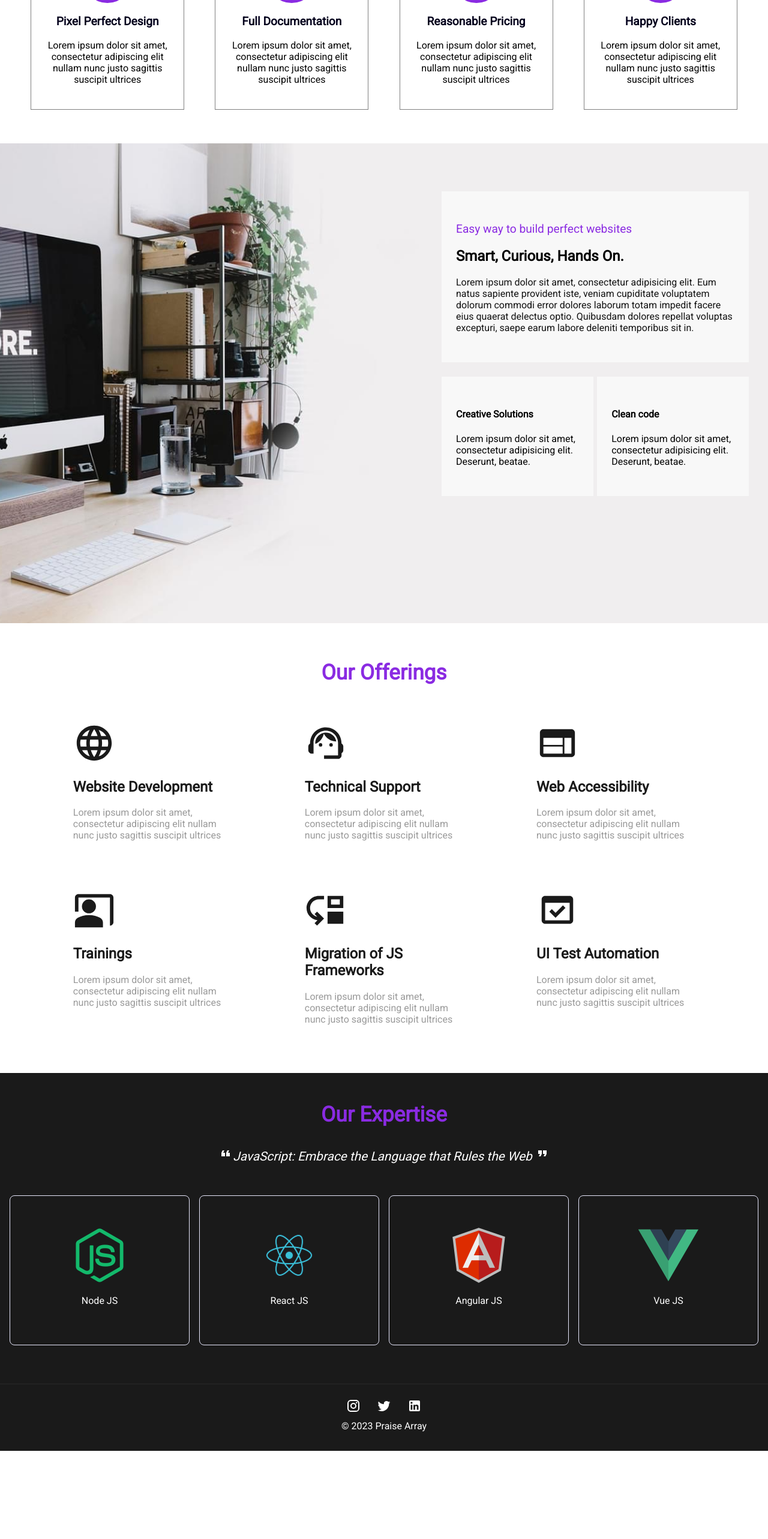
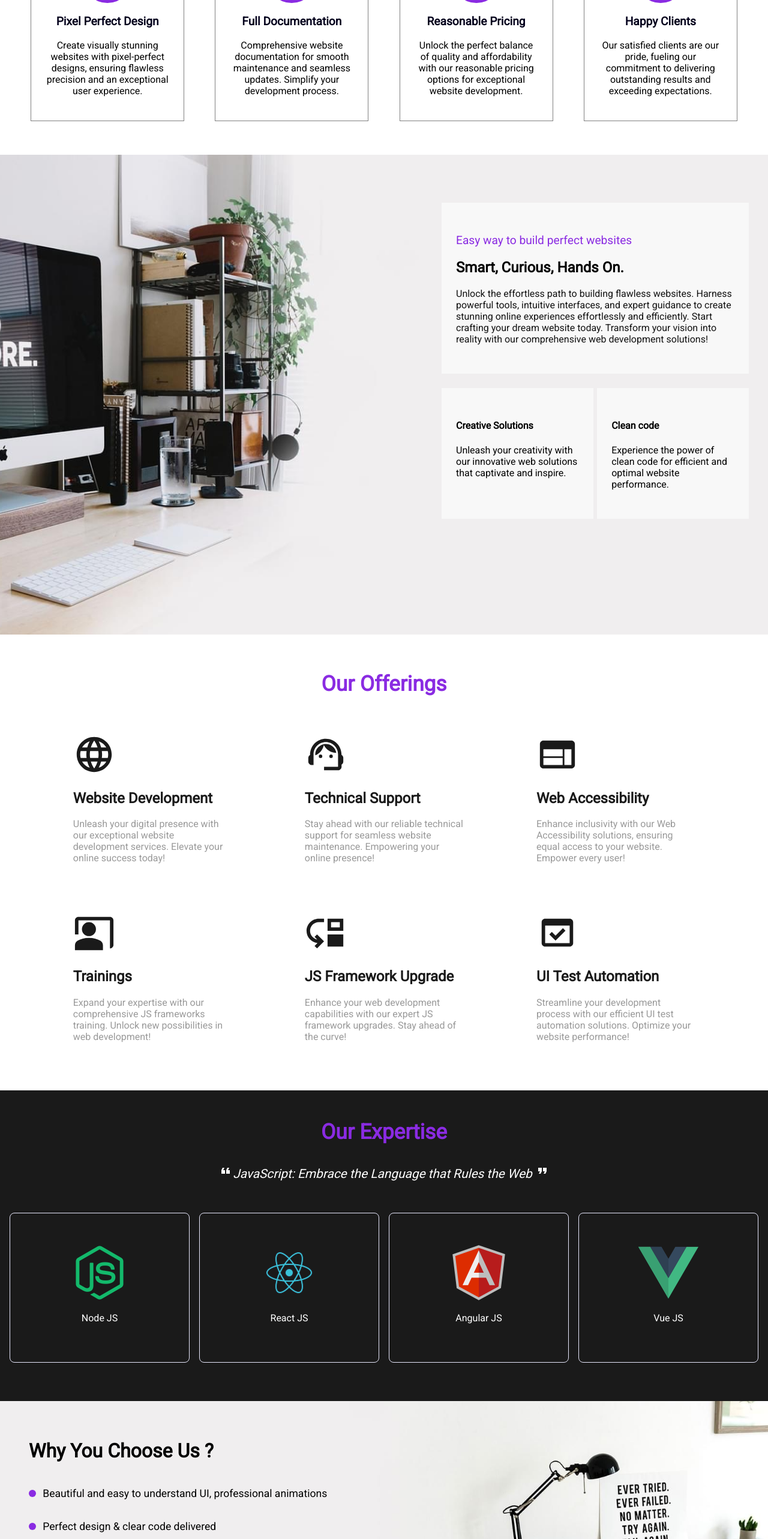
Before and after one commit to Praisearray/reactapp, a React (Create React App) app: page / in a window 1280 px wide. Shown: the part 871-3437 px from the top of the page at 60% size. Before the commit the page ends 3290 px from the top, so only its background shows below. Built offline with nearby package versions, Linux system fonts and the light colour scheme.

Commit message:
Added Why Choose Us Section

```diff
--- a/src/components/DiscussProjectModal/DiscussProjectModal.scss
+++ b/src/components/DiscussProjectModal/DiscussProjectModal.scss
@@ -13,8 +13,9 @@
   display: flex;
   justify-content: space-between;
   align-items: center;
+  flex-direction: column;
   input {
-    width: 45%;
+    width: 100%;
   }
 }
 .modal-field {
@@ -44,7 +45,7 @@ select {
 }
 .modal-footer {
   display: flex;
-  justify-content: flex-end;
+  justify-content: space-around;
   align-items: center;
   padding: 2rem;
 }
@@ -55,7 +56,7 @@ select {
   padding: 0.7rem 2rem;
   cursor: pointer;
   border-radius: 5px;
-  margin-left: 1.5rem;
+  margin-left: 0;
 }
 .cancel-btn {
   background-color: #8f8c8c;
@@ -69,3 +70,18 @@ select {
     background-color: #5e0fa7;
   }
 }
+
+@media screen and (min-width: 768px) {
+  .inline-field {
+    flex-direction: row;
+    input {
+      width: 45%;
+    }
+  }
+  .modal-footer {
+    justify-content: flex-end;
+  }
+  .modal-btn {
+    margin-left: 1.5rem;
+  }
+}
--- a/src/components/HomePage/HomePage.jsx
+++ b/src/components/HomePage/HomePage.jsx
@@ -18,81 +18,82 @@ import SupportAgentIcon from "@mui/icons-material/SupportAgent";
 import CoPresentIcon from "@mui/icons-material/CoPresent";
 import MoveDownIcon from "@mui/icons-material/MoveDown";
 import DomainVerificationIcon from "@mui/icons-material/DomainVerification";
+import WhyChooseUs from "../WhyChooseUs/WhyChooseUs";
 
 function HomePage() {
   const cards = [
     {
       title: "Pixel Perfect Design",
-      desc: "Lorem ipsum dolor sit amet, consectetur adipiscing elit nullam nunc justo sagittis suscipit ultrices",
+      desc: "Create visually stunning websites with pixel-perfect designs, ensuring flawless precision and an exceptional user experience.",
       icon: <DesignServicesIcon sx={{ fontSize: "50px" }} />,
     },
     {
       title: "Full Documentation",
-      desc: "Lorem ipsum dolor sit amet, consectetur adipiscing elit nullam nunc justo sagittis suscipit ultrices",
+      desc: "Comprehensive website documentation for smooth maintenance and seamless updates. Simplify your development process.",
       icon: <DescriptionIcon sx={{ fontSize: "50px" }} />,
     },
     {
       title: "Reasonable Pricing",
-      desc: "Lorem ipsum dolor sit amet, consectetur adipiscing elit nullam nunc justo sagittis suscipit ultrices",
+      desc: "Unlock the perfect balance of quality and affordability with our reasonable pricing options for exceptional website development.",
       icon: <PaymentsIcon sx={{ fontSize: "50px" }} />,
     },
     {
       title: "Happy Clients",
-      desc: "Lorem ipsum dolor sit amet, consectetur adipiscing elit nullam nunc justo sagittis suscipit ultrices",
+      desc: "Our satisfied clients are our pride, fueling our commitment to delivering outstanding results and exceeding expectations.",
       icon: <InsertEmoticonIcon sx={{ fontSize: "50px" }} />,
     },
   ];
   const technologies = [
     {
       title: "Node JS",
-      desc: "Lorem ipsum dolor sit amet, consectetur adipiscing elit nullam nunc justo sagittis suscipit ultrices",
+      desc: "Node.js, a leading tool for web development, offers a scalable and efficient platform for building high-performance websites with JavaScript.",
       image: nodejsIcon,
     },
     {
       title: "React JS",
-      desc: "Lorem ipsum dolor sit amet, consectetur adipiscing elit nullam nunc justo sagittis suscipit ultrices",
+      desc: "React.js, a top choice for web development, empowers developers to create dynamic and interactive user interfaces with reusable components.",
       image: reactIcon,
     },
     {
       title: "Angular JS",
-      desc: "Lorem ipsum dolor sit amet, consectetur adipiscing elit nullam nunc justo sagittis suscipit ultrices",
+      desc: "AngularJS: A powerful framework for dynamic single-page applications, simplifying web development with rich features and seamless integration.",
       image: angularIcon,
     },
     {
       title: "Vue JS",
-      desc: "Lorem ipsum dolor sit amet, consectetur adipiscing elit nullam nunc justo sagittis suscipit ultrices",
+      desc: "Vue.js, a versatile tool for website development, enables developers to build interactive and scalable user interfaces with ease and flexibility.",
       image: vuejsIcon,
     },
   ];
   const services = [
     {
       title: "Website Development",
-      desc: "Lorem ipsum dolor sit amet, consectetur adipiscing elit nullam nunc justo sagittis suscipit ultrices",
+      desc: "Unleash your digital presence with our exceptional website development services. Elevate your online success today!",
       icon: <LanguageIcon sx={{ fontSize: "70px" }} />,
     },
     {
       title: "Technical Support",
-      desc: "Lorem ipsum dolor sit amet, consectetur adipiscing elit nullam nunc justo sagittis suscipit ultrices",
+      desc: "Stay ahead with our reliable technical support for seamless website maintenance. Empowering your online presence!",
       icon: <SupportAgentIcon sx={{ fontSize: "70px" }} />,
     },
     {
       title: "Web Accessibility",
-      desc: "Lorem ipsum dolor sit amet, consectetur adipiscing elit nullam nunc justo sagittis suscipit ultrices",
+      desc: "Enhance inclusivity with our Web Accessibility solutions, ensuring equal access to your website. Empower every user!",
       icon: <WebIcon sx={{ fontSize: "70px" }} />,
     },
     {
       title: "Trainings",
-      desc: "Lorem ipsum dolor sit amet, consectetur adipiscing elit nullam nunc justo sagittis suscipit ultrices",
+      desc: "Expand your expertise with our comprehensive JS frameworks training. Unlock new possibilities in web development!",
       icon: <CoPresentIcon sx={{ fontSize: "70px" }} />,
     },
     {
-      title: "Migration of JS Frameworks",
-      desc: "Lorem ipsum dolor sit amet, consectetur adipiscing elit nullam nunc justo sagittis suscipit ultrices",
+      title: "JS Framework Upgrade",
+      desc: "Enhance your web development capabilities with our expert JS framework upgrades. Stay ahead of the curve!",
       icon: <MoveDownIcon sx={{ fontSize: "70px" }} />,
     },
     {
       title: "UI Test Automation",
-      desc: "Lorem ipsum dolor sit amet, consectetur adipiscing elit nullam nunc justo sagittis suscipit ultrices",
+      desc: "Streamline your development process with our efficient UI test automation solutions. Optimize your website performance!",
       icon: <DomainVerificationIcon sx={{ fontSize: "70px" }} />,
     },
   ];
@@ -128,26 +129,26 @@ function HomePage() {
             </p>
             <h2>Smart, Curious, Hands On.</h2>
             <p className="info-content">
-              Lorem ipsum dolor sit amet, consectetur adipisicing elit. Eum
-              natus sapiente provident iste, veniam cupiditate voluptatem
-              dolorum commodi error dolores laborum totam impedit facere eius
-              quaerat delectus optio. Quibusdam dolores repellat voluptas
-              excepturi, saepe earum labore deleniti temporibus sit in.
+              Unlock the effortless path to building flawless websites. Harness
+              powerful tools, intuitive interfaces, and expert guidance to
+              create stunning online experiences effortlessly and efficiently.
+              Start crafting your dream website today. Transform your vision
+              into reality with our comprehensive web development solutions!
             </p>
           </div>
           <div className="sub-info-container">
             <div className="sub-info">
               <h4>Creative Solutions</h4>
               <p>
-                Lorem ipsum dolor sit amet, consectetur adipisicing elit.
-                Deserunt, beatae.
+                Unleash your creativity with our innovative web solutions that
+                captivate and inspire.
               </p>
             </div>
             <div className="sub-info">
               <h4>Clean code</h4>
               <p>
-                Lorem ipsum dolor sit amet, consectetur adipisicing elit.
-                Deserunt, beatae.
+                Experience the power of clean code for efficient and optimal
+                website performance.
               </p>
             </div>
           </div>
@@ -189,6 +190,7 @@ function HomePage() {
           })}
         </div>
       </div>
+      <WhyChooseUs />
     </div>
   );
 }
--- /dev/null
+++ b/src/components/WhyChooseUs/WhyChooseUs.jsx
@@ -0,0 +1,31 @@
+import React from "react";
+import "./WhyChooseUs.scss";
+
+function WhyChooseUs() {
+  const whyChooseUs = [
+    "Beautiful and easy to understand UI, professional animations",
+    "Perfect design & clear code delivered",
+    "Find more creative ideas for your projects",
+    "Unlimited power and customization possibilities",
+    "We maintain transparent communication throughout the project",
+    "We provide ongoing support and maintenance services",
+    "Our team of experienced developers delivers high-quality website development solutions",
+  ];
+  return (
+    <div className="why-choose-us-container">
+      <h1>Why You Choose Us ?</h1>
+      <div className="points-container">
+        {whyChooseUs.map((line, index) => {
+          return (
+            <div className="bullet-point" key={`point-${index}`}>
+              <div className="circle"></div>
+              <p>{line}</p>
+            </div>
+          );
+        })}
+      </div>
+    </div>
+  );
+}
+
+export default WhyChooseUs;
--- /dev/null
+++ b/src/components/WhyChooseUs/WhyChooseUs.scss
@@ -0,0 +1,37 @@
+.why-choose-us-container {
+  background-image: url("../../assets/why-choose-us.jpeg");
+  background-size: cover;
+  background-repeat: no-repeat;
+  background-position: center;
+  padding: 4rem 3rem;
+
+  h1 {
+    margin: 0 0 1.5rem 0;
+  }
+}
+
+.bullet-point {
+  display: flex;
+  align-items: center;
+
+  .circle {
+    width: 12px;
+    height: 12px;
+    background-color: #8a2be2;
+    border-radius: 50%;
+    margin-right: 0.7rem;
+  }
+
+  p {
+    font-size: 1.1rem;
+    width: 98%;
+  }
+}
+
+@media screen and (min-width: 768px) {
+  .bullet-point {
+    p {
+      width: 60%;
+    }
+  }
+}
```
Also changed, not shown: src/assets/why-choose-us.jpeg (added).
